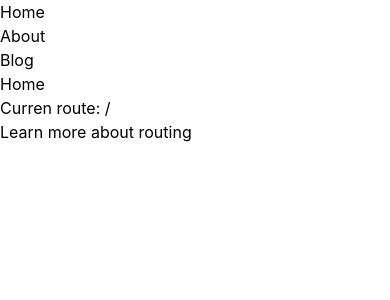
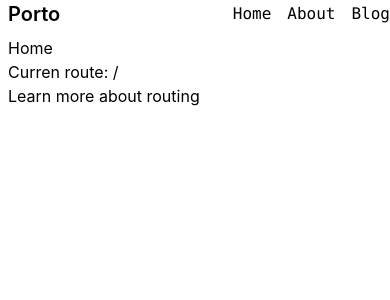
Before and after one commit to andimarcell/nuxt3-tailwind-portfolio, a Nuxt app: page / in a window 390 px wide. Shown: the top 300 px of the page. Built offline with nearby package versions, Linux system fonts and the light colour scheme.

Commit message:
06.Styling Layout Dengan Tailwindcss
- Add glassmorphism effect to header

- Improve container padding for mobile devices

- Add flex-grow to main content area

- Style active NuxtLink states

```diff
--- a/app/layouts/app.vue
+++ b/app/layouts/app.vue
@@ -1,12 +1,19 @@
 <template>
+  <div class="container mx-auto">
+    <header class="flex justify-between items-center">
       <div>
-    <nav>
-      <ul>
+        <NuxtLink to="/" class="text-xl font-semibold p-2 hover:bg-gray-200">Porto</NuxtLink>
+      </div>
+      <nav class="font-mono">
+        <ul class="flex space-x-4">
           <li><NuxtLink to="/">Home</NuxtLink></li>
           <li><NuxtLink to="/about">About</NuxtLink></li>
           <li><NuxtLink to="/blog">Blog</NuxtLink></li>
         </ul>
       </nav>
+    </header>
+    <main class="p-2">
+      <slot />
+    </main>
   </div>
-  <slot />
 </template>
```
Lines whose indentation alone changed are shown as unchanged.
